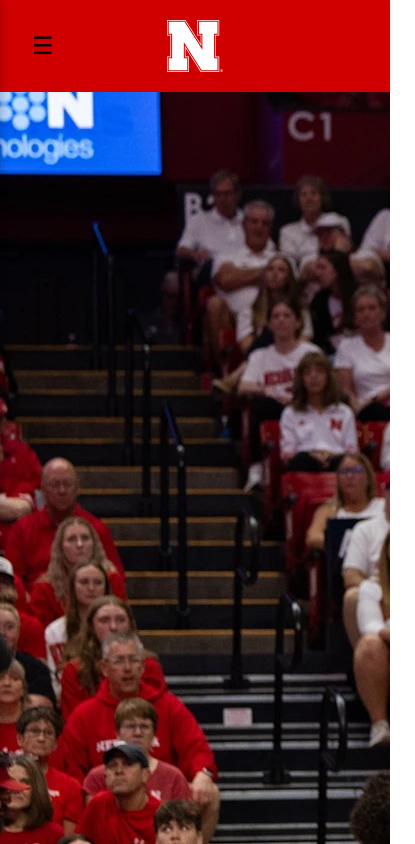
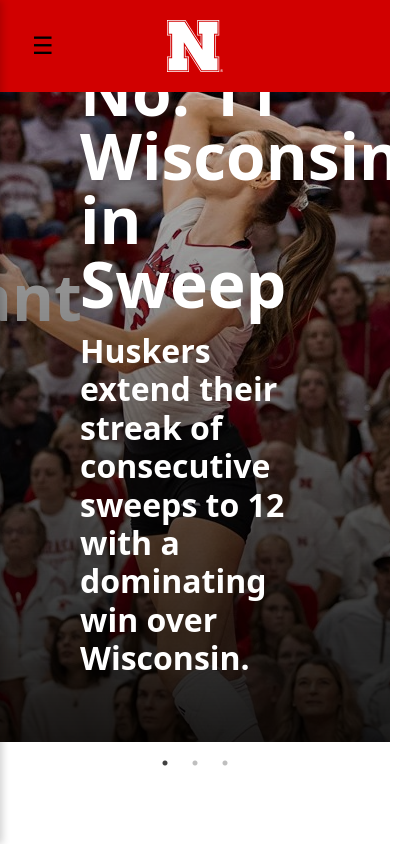
Before and after one commit to cvanhorn293/ne-volleyball-landing-page, a React (Vite) app: page / in a window 390 px wide. Shown: the top 844 px of the page, 415 px wide, since content can reach past the window. Built offline with nearby package versions, Linux system fonts and the light colour scheme.

Commit message:
Carousel Updates - Updated CSS for how carousel is handled - Fix: Updated navbar width on mobile - Deleted unneeded images - Added more global color variables

```diff
--- a/src/assets/css/global.css
+++ b/src/assets/css/global.css
@@ -13,6 +13,12 @@
     -moz-osx-font-smoothing: grayscale;
 
     /* Global Variables */
+    --black-10: rgba(0, 0, 0, .10);
+    --black-20: rgba(0, 0, 0, .20);
+    --black-30: rgba(0, 0, 0, .30);
+    --black-40: rgba(0, 0, 0, .40);
+    --black-50: rgba(0, 0, 0, .50);
+    --black-60: rgba(0, 0, 0, .60);
     --primary-nebraska-red: #d10000;
     --primary-nebraska-red-dark: #b00000;
     --primary-nebraska-red-active: #8c0000;
--- a/src/assets/data/carouselData.js
+++ b/src/assets/data/carouselData.js
@@ -1,14 +1,14 @@
 import img1 from '../images/bergen-serve.jpg';
 import img2 from '../images/team-celebrate.jpg';
-import img3 from '../images/bergen-serve.jpg'; // or another real file
+import img3 from '../images/bergen-serve.jpg';
 
 const slides = [
     {
         "id": 1,
         "src": img1,
         "alt": "Exciting Volleyball Action",
-        "title": "The boring slide 1",
-        "description": "Experience the excitement of volleyball with every spike and serve!"
+        "title": "Huskers Blast No. 11 Wisconsin in Sweep",
+        "description": "Huskers extend their streak of consecutive sweeps to 12 with a dominating win over Wisconsin."
     },
     {
         "id": 2,
--- a/src/components/carousel/carousel.css
+++ b/src/components/carousel/carousel.css
@@ -1,11 +1,78 @@
+/* Slides styles */
 .slider-container {
     width: 100%;
     margin: 0 auto;
+    position: relative;
+}
+
+.slide {
+    height: 650px;
+    position: relative;
+    background-color: #000;
+}
+
+.slide-image {
+    width: 100%;
+    height: 100%;
+    object-fit: none;
+    opacity: 1;
+}
+
+.slick-prev:before,
+.slick-next:before {
+    opacity: 0 !important;
+}
+
+.slick-prev {
+    left: 10px !important;
+    z-index: 1;
+}
+
+.slick-next {
+    right: 40px !important;
+    z-index: 1;
+}
+
+/* Slide Text Styling */
+.slide hgroup {
+    position: absolute;
+    width: 100%;
+    color: white;
+    background: linear-gradient(0deg, #000000e3, transparent);
+    z-index: 2;
+    bottom: 0;
+    left: 0;
+    padding: 4em 5em;
+}
+.slide h1 {
+    font-size: 4em;
+    line-height: 1em;
+    margin-bottom: 0.25em;
+}
+
+.slide h2 {
+    font-size: 2em;
+    line-height: 1.2em;
 }
 
 @media screen and (min-width: 768px) {
     .slider-container {
         width: 80%;
         margin: 0 auto;
+        padding: 2em 0;
+    }
+
+    .slide {
+        height: 700px;
+    }
+
+    .slide-image {
+        object-fit: cover;
+    }
+
+    .slick-prev:before,
+    .slick-next:before {
+        font-size: 50px !important;
+        opacity: 1 !important;
     }
 }
--- a/src/components/carousel/carousel.jsx
+++ b/src/components/carousel/carousel.jsx
@@ -13,7 +13,7 @@ const Carousel = () => {
         infinite: true,
         speed: 500,
         slidesToShow: 1,
-        slidesToScroll: 1,
+        slidesToScroll: 1
     };
 
     return (
@@ -22,6 +22,10 @@ const Carousel = () => {
                 { carouselData.map( item => (
                     <div key={item.id} className="slide">
                         <img src={item.src} alt={item.alt} className="slide-image"/>
+                        <hgroup>
+                            <h1>{item.title}</h1>
+                            <h2>{item.description}</h2>
+                        </hgroup>
                     </div>
                 ))}
             </Slider>
--- a/src/components/navbar/navbar.css
+++ b/src/components/navbar/navbar.css
@@ -65,8 +65,8 @@ nav {
 .side-menu {
     position: fixed;
     top: 0;
-    left: -50%;
-    width: 50%;
+    left: -75%;
+    width: 75%;
     height: 100vh;
     background: var(--primary-nebraska-red);
     box-shadow: 2px 0 8px rgba(0, 0, 0, 0.2);
```
Also changed, not shown: src/assets/images/bergen-serve.webp (deleted), src/assets/images/team-celebrate.webp (deleted).
